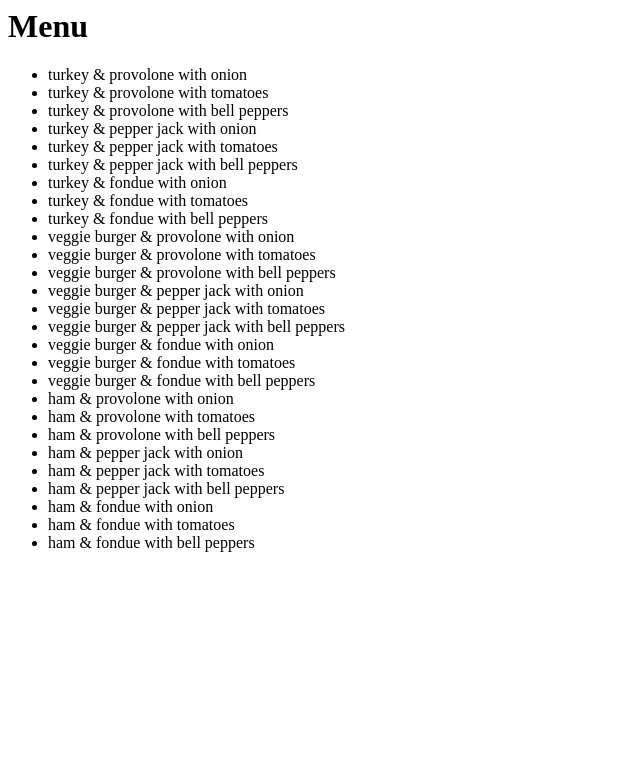
After one commit to jackdee0077/Sandwich-App, a Django app: page /sandwich/menu in a window 1280 px wide. The commit adds this page. Shown: the top 783 px of the page, without its empty margins (0-640 px from the left). Run offline with Django 4.2, Linux system fonts and the light colour scheme.

Commit message:
sandwich app

```diff
--- /dev/null
+++ b/django_sandwich/sandwich/templates/menu.html
@@ -0,0 +1,13 @@
+<html>
+
+
+<body>
+    <h1> Menu </h1>
+
+    <ul>
+        {% for menu in menus %}
+             <li>  {{ menu }} </li>
+        {% endfor %}
+    </ul>
+</body>
+</html>
--- a/django_sandwich/sandwich/templates/sandwich_generator.html
+++ b/django_sandwich/sandwich/templates/sandwich_generator.html
@@ -1,2 +1,3 @@
 <h1>{{ sandwich|title }}</h1>
 <p>Keep refreshing the page for a new sandwich!</p>
+<a href="/sandwich">homepage</a>View
--- a/django_sandwich/sandwich/urls.py
+++ b/django_sandwich/sandwich/urls.py
@@ -1,8 +1,9 @@
 from django.urls import path
-from sandwich.views import sandwichView, IngredientsView, SandwichGeneratorView
+from sandwich.views import sandwichView, IngredientsView, SandwichGeneratorView,MenuView
 
 urlpatterns = [path('',sandwichView.as_view(), name= 'sandwich'),
         path('ingredients/<str:ingredient_type>',IngredientsView.as_view(),name="ingredients_list"),
         path( '',sandwichView.as_view(),name='sandwish_homepage'),
-        path('random', SandwichGeneratorView.as_view(), name='sandwich_generator')
+        path('random', SandwichGeneratorView.as_view(), name='sandwich_generator'),
+         path('menu', MenuView.as_view(), name='Menu')
         ]
--- a/django_sandwich/sandwich/views.py
+++ b/django_sandwich/sandwich/views.py
@@ -43,3 +43,14 @@ class SandwichGeneratorView(View):
 
         sandwich = f'{selected_meat} & {selected_cheese} with {selected_toppings}'
         return render(request, 'sandwich_generator.html', context = { 'sandwich' : sandwich})
+
+class MenuView(View):
+    def get(self,request):
+        menus=[]
+        for meat in ingredients['meats']:
+            for cheese in ingredients['cheeses']:
+                for topping in ingredients ['toppings']:
+                    sandwich = f'{meat} & {cheese} with {topping}'
+                    menus.append(sandwich)
+
+        return render(request, 'menu.html', context = { 'menus' : menus})
```
